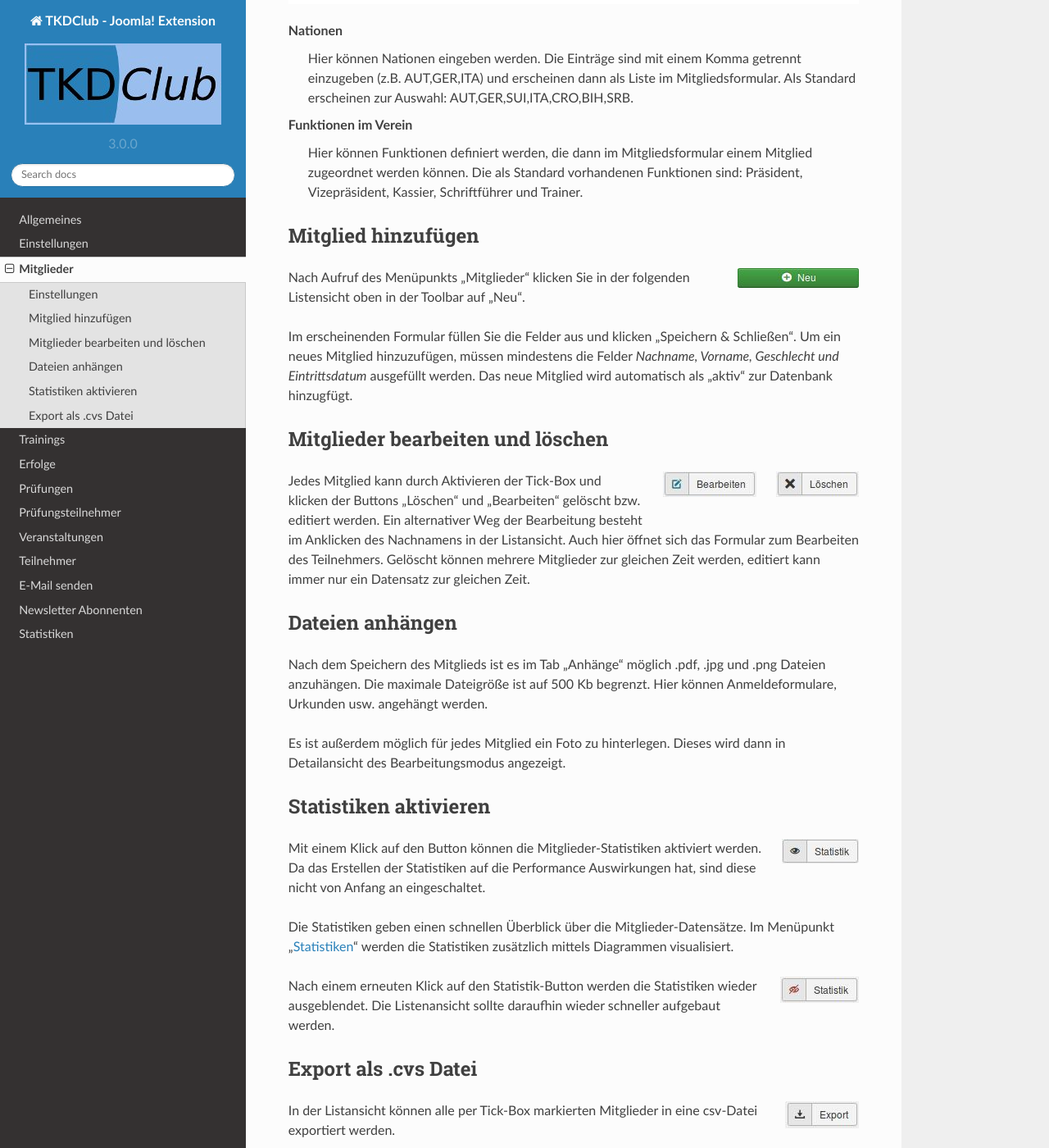
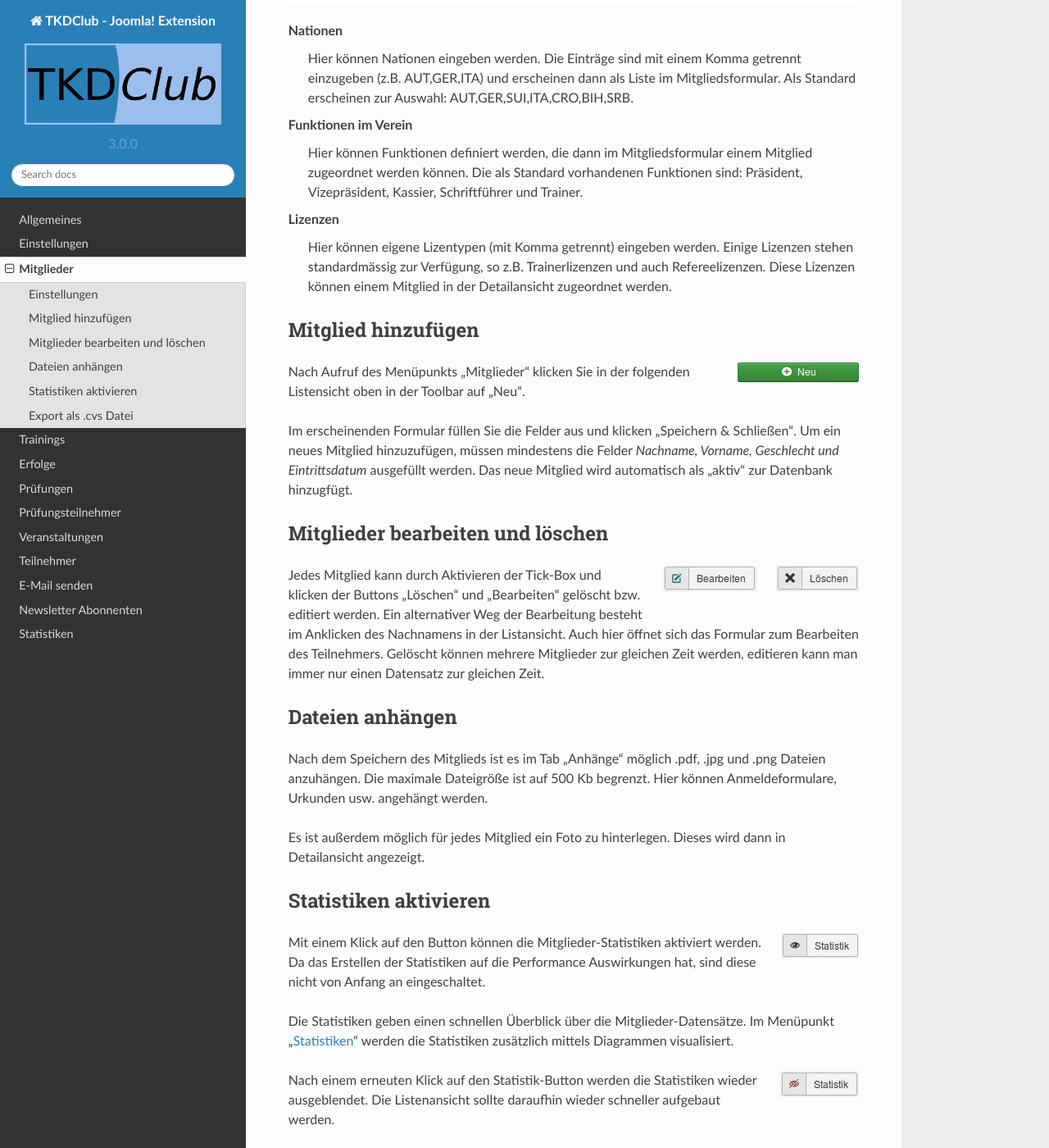
Before and after one commit to RedfinDiver/tkdclub, a Sphinx documentation site: the page built from docs/mitglieder.rst, in a window 1280 px wide and 1400 px high, scrolled down 801 px. Shown: the whole window at 82% size. Built offline with Sphinx 7.4.7 and the Read the Docs theme 2.0.0, drawn with Linux system fonts in a browser that asks for light colours; some of the changed text lies outside the part shown.

Commit message:
fixed typos

```diff
--- a/docs/mitglieder.rst
+++ b/docs/mitglieder.rst
@@ -35,6 +35,12 @@ Funktionen im Verein
     einem Mitglied zugeordnet werden können. Die als Standard vorhandenen
     Funktionen sind: Präsident, Vizepräsident, Kassier, Schriftführer und
     Trainer.
+
+Lizenzen
+    Hier können eigene Lizentypen (mit Komma getrennt) eingeben werden. Einige
+    Lizenzen stehen standardmässig zur Verfügung, so z.B. Trainerlizenzen und
+    auch Refereelizenzen. Diese Lizenzen können einem Mitglied in der
+    Detailansicht zugeordnet werden.
 
 Mitglied hinzufügen
 -------------------
@@ -63,8 +69,8 @@ Jedes Mitglied kann durch Aktivieren der Tick-Box und klicken der Buttons
 "Löschen" und "Bearbeiten" gelöscht bzw. editiert werden. Ein alternativer Weg
 der Bearbeitung besteht im Anklicken des Nachnamens in der Listansicht. Auch
 hier öffnet sich das Formular zum Bearbeiten des Teilnehmers. Gelöscht können
-mehrere Mitglieder zur gleichen Zeit werden, editiert kann immer nur ein
-Datensatz zur gleichen  Zeit.
+mehrere Mitglieder zur gleichen Zeit werden, editieren kann man immer nur einen
+Datensatz zur gleichen Zeit.
 
 Dateien anhängen
 ----------------------------
@@ -74,7 +80,7 @@ Nach dem Speichern des Mitglieds ist es im Tab "Anhänge" möglich .pdf, .jpg un
 können Anmeldeformulare, Urkunden usw. angehängt werden.
 
 Es ist außerdem möglich für jedes Mitglied ein Foto zu hinterlegen. Dieses
-wird dann in Detailansicht des Bearbeitungsmodus angezeigt.
+wird dann in Detailansicht angezeigt.
 
 Statistiken aktivieren
 ----------------------
```
Also changed, not shown: other parts of docs/mitglieder.rst (+2 -2 lines).
